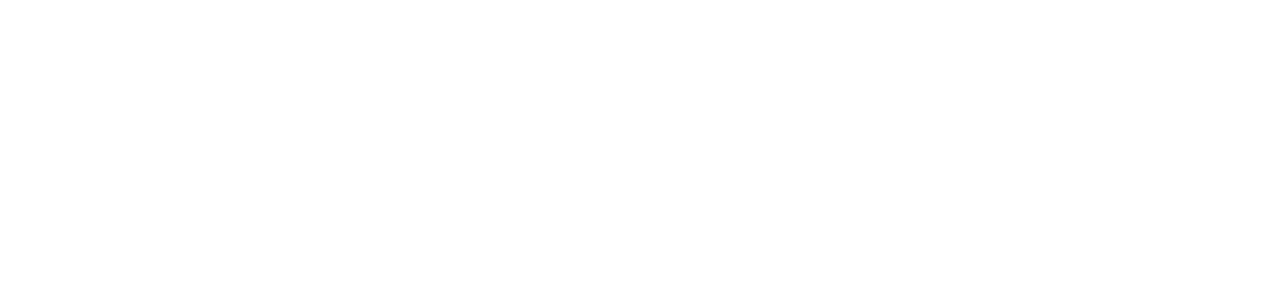
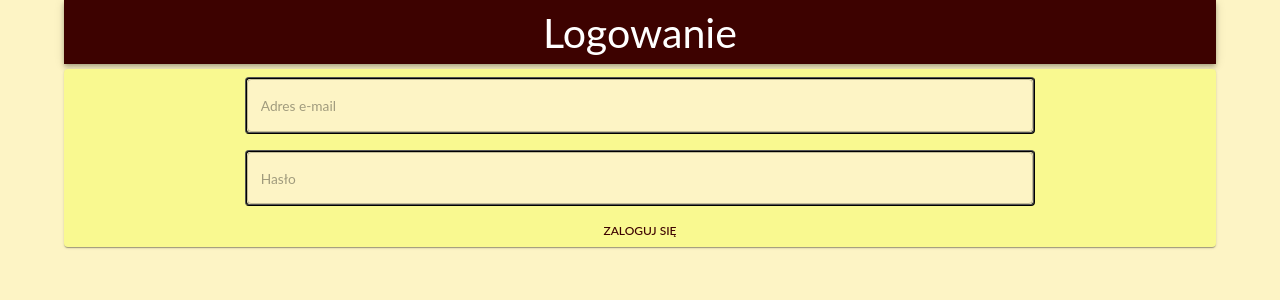
Before and after one commit to GDawid99/bookshop-project, a React (Create React App) app in the folder frontend/bookshop/: page /logowanie in a window 1280 px wide. Before the commit this address had no page. Shown: the top 300 px of the page. Built offline with nearby package versions, Linux system fonts and the light colour scheme.

Commit message:
add login page

```diff
--- a/frontend/bookshop/src/components/App.js
+++ b/frontend/bookshop/src/components/App.js
@@ -1,6 +1,7 @@
 import { BrowserRouter, Route, Routes } from 'react-router-dom';
 import { SignUp } from '../pages/SignUp';
 import Home from './Home';
+import { LogIn } from '../pages/LogIn';
 
 
 const App = () => {
@@ -9,6 +10,7 @@
       <Routes>
         <Route path="/" element={<Home/>}/>
         <Route path="/rejestracja" element={<SignUp/>}/>
+        <Route path="/logowanie" element={<LogIn/>}/>
       </Routes>
       </BrowserRouter>
   );
--- a/frontend/bookshop/src/components/Header.js
+++ b/frontend/bookshop/src/components/Header.js
@@ -27,10 +27,12 @@
                 <SearchIcon sx={{fontSize: {sm:"15px"}, color:"grey"}}></SearchIcon>
             </IconButton>
         </Search>
-        <Button sx={{ fontSize: "7px", color: 'white'}}>
-            <Typography sx={{fontSize: "10px", display:{xs:"none", sm:"block"}}}>Zaloguj się</Typography>
-            <LoginIcon sx={{fontSize: "16px", display:{xs:"block", sm:"none"}}}></LoginIcon>
-        </Button>
+        <Link to="/logowanie" style={{textDecoration:"none"}}>
+            <Button sx={{ fontSize: "7px", color: 'white'}}>
+                <Typography sx={{fontSize: "10px", display:{xs:"none", sm:"block"}}}>Zaloguj się</Typography>
+                <LoginIcon sx={{fontSize: "16px", display:{xs:"block", sm:"none"}}}></LoginIcon>
+            </Button>
+        </Link>
         <Link to="/rejestracja" style={{textDecoration:"none"}}>
             <Button sx={{ fontSize: { xs:"7px", sm:"10px"}, color: 'white', display: 'block' }}>
                 Zarejestruj się
--- /dev/null
+++ b/frontend/bookshop/src/pages/LogIn.js
@@ -0,0 +1,42 @@
+import { AppBar, ThemeProvider, Container, CssBaseline, Toolbar, Typography, Paper, Stack, TextField, Button} from '@mui/material';
+import { themeOptions } from '../components/Home';
+import { styled } from '@mui/material/styles';
+
+
+const TextFieldStyle = styled(TextField)(({ theme }) => ({
+    borderRadius: theme.shape.borderRadius,
+    backgroundColor: '#fdf4c5',
+    border:"2px ridge black",
+    width: {xs: "48%", sm: "30%"},
+    margin:"8px"
+  })
+);
+
+
+
+export const LogIn = () => {
+    return (
+      <ThemeProvider theme={themeOptions}>
+      <CssBaseline/>
+      <Container>
+        <AppBar position="static">
+        <Toolbar sx={{display:"flex", justifyContent:"center"}}>
+            <Typography variant="h3">Logowanie</Typography>
+        </Toolbar>
+        </AppBar>
+
+        <Paper sx={{margin:"5px 0", display:"flex", justifyContent:"center"}}>
+            <Stack direction="column" sx={{width: { xs: "100%", sm: "70%"}}}>
+                <TextFieldStyle placeholder="Adres e-mail" sx={{width:"auto"}}/>
+                <TextFieldStyle placeholder='Hasło' type="password" sx={{width:"auto"}}/>
+
+                <Button variant="text">
+                    Zaloguj się
+                </Button>
+            </Stack>
+        </Paper>
+
+      </Container>
+      </ThemeProvider>
+    );
+  }
```
